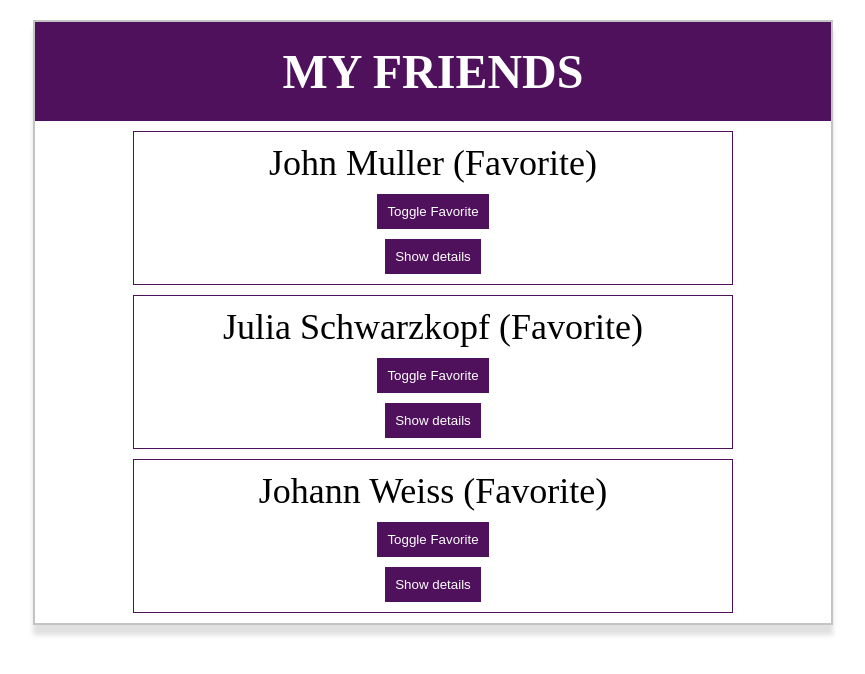
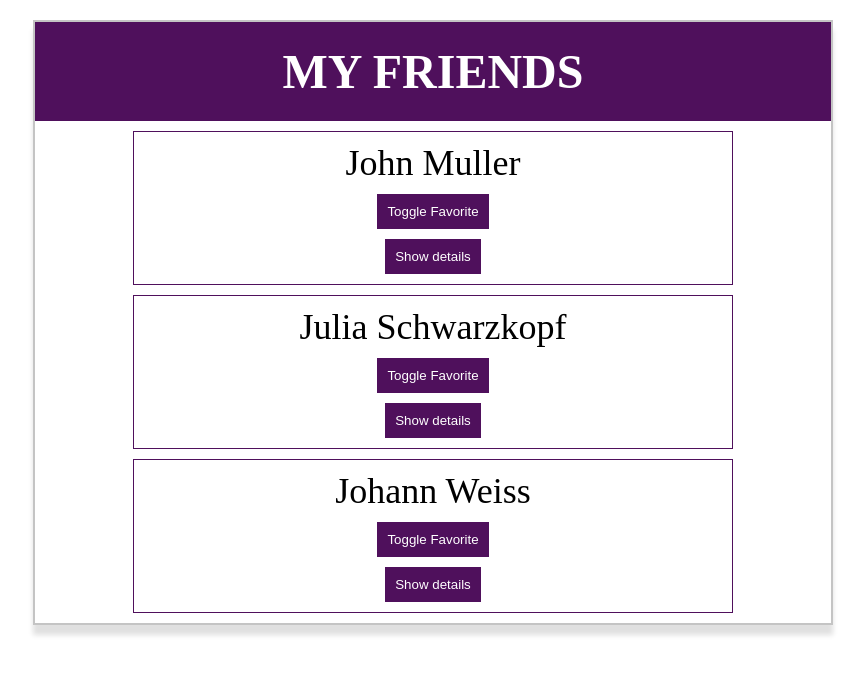
Before and after one commit to AnnaBratchenia/new-vue-app, a Vue app: page / in a window 1280 px wide. Shown: the top 674 px of the page, without its empty margins (207-1072 px from the left). Built offline with nearby package versions, Linux system fonts and the light colour scheme.

Commit message:
emitting custom event

```diff
--- a/src/App.vue
+++ b/src/App.vue
@@ -4,10 +4,12 @@
     <friend-contact
       v-for="friend in friends"
       v-bind:key="friend.id"
+      v-bind:id="friend.id"
       v-bind:name="friend.name"
       v-bind:phone-number="friend.phone"
       v-bind:email-address="friend.email"
-      is-favorite="true"
+      v-bind:is-favorite="friend.favorite"
+      @toggle-favorite="toggleFavoriteControl"
     ></friend-contact>
   </section>
 </template>
@@ -22,21 +24,32 @@ export default {
           name: "John Muller",
           phone: "0957 340 509",
           email: "johnmuller@gmail.com",
+          favorite: false,
         },
         {
           id: "julia",
           name: "Julia Schwarzkopf",
           phone: "0989 567 154",
           email: "juliaschwarzkopf@gmail.com",
+          favorite: false,
         },
         {
           id: "johann",
           name: "Johann Weiss",
           phone: "0254 489 463",
           email: "johannweiss@gmail.com",
+          favorite: false,
         },
       ],
     };
+  },
+  methods: {
+    toggleFavoriteControl(favoriteId) {
+      const identifiedFriend = this.friends.find(
+        (friend) => friend.id === favoriteId
+      );
+      identifiedFriend.favorite = !identifiedFriend.favorite;
+    },
   },
 };
 </script>
--- a/src/components/FriendContact.vue
+++ b/src/components/FriendContact.vue
@@ -1,8 +1,6 @@
 <template>
   <div>
-    <li class="name">
-      {{ name }} {{ this.isFavoriteChange ? "(Favorite)" : "" }}
-    </li>
+    <li class="name">{{ name }} {{ isFavorite ? "(Favorite)" : "" }}</li>
     <button class="btn" v-on:click="toggleFavorite">Toggle Favorite</button>
     <button class="btn" v-on:click="toggleDetails">
       {{ detailsIsvisible ? "Hide" : "Show" }} details
@@ -17,6 +15,10 @@
 export default {
   // props: ["name", "phoneNumber", "emailAddress", "isFavorite"],
   props: {
+    id: {
+      type: String,
+      required: true,
+    },
     name: {
       type: String,
       required: true,
@@ -38,7 +40,6 @@ export default {
   data() {
     return {
       detailsIsvisible: false,
-      isFavoriteChange: this.isFavorite,
     };
   },
   methods: {
@@ -46,7 +47,7 @@ export default {
       this.detailsIsvisible = !this.detailsIsvisible;
     },
     toggleFavorite() {
-      this.isFavoriteChange = !this.isFavoriteChange;
+      this.$emit("toggle-favorite", this.id);
     },
   },
 };
```
